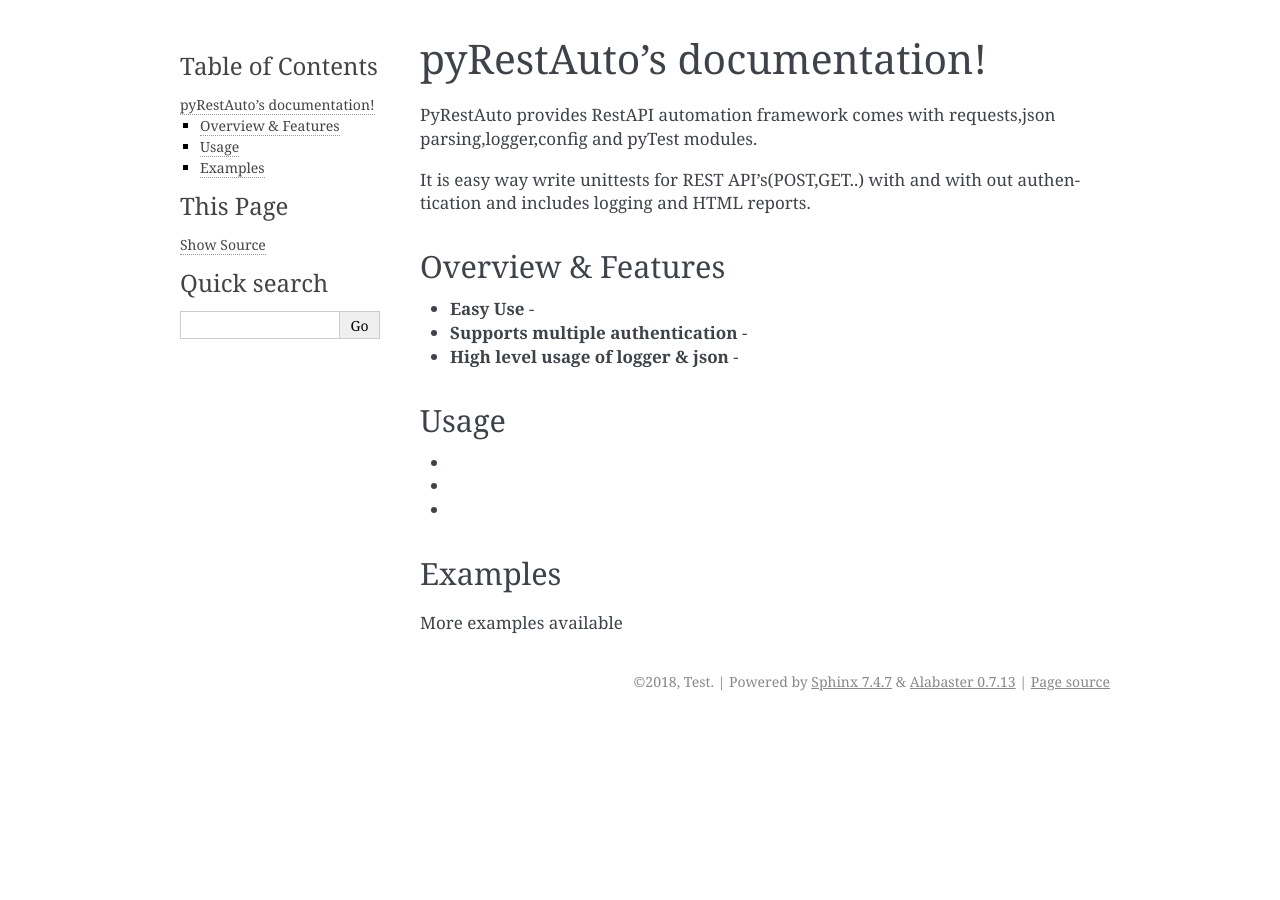
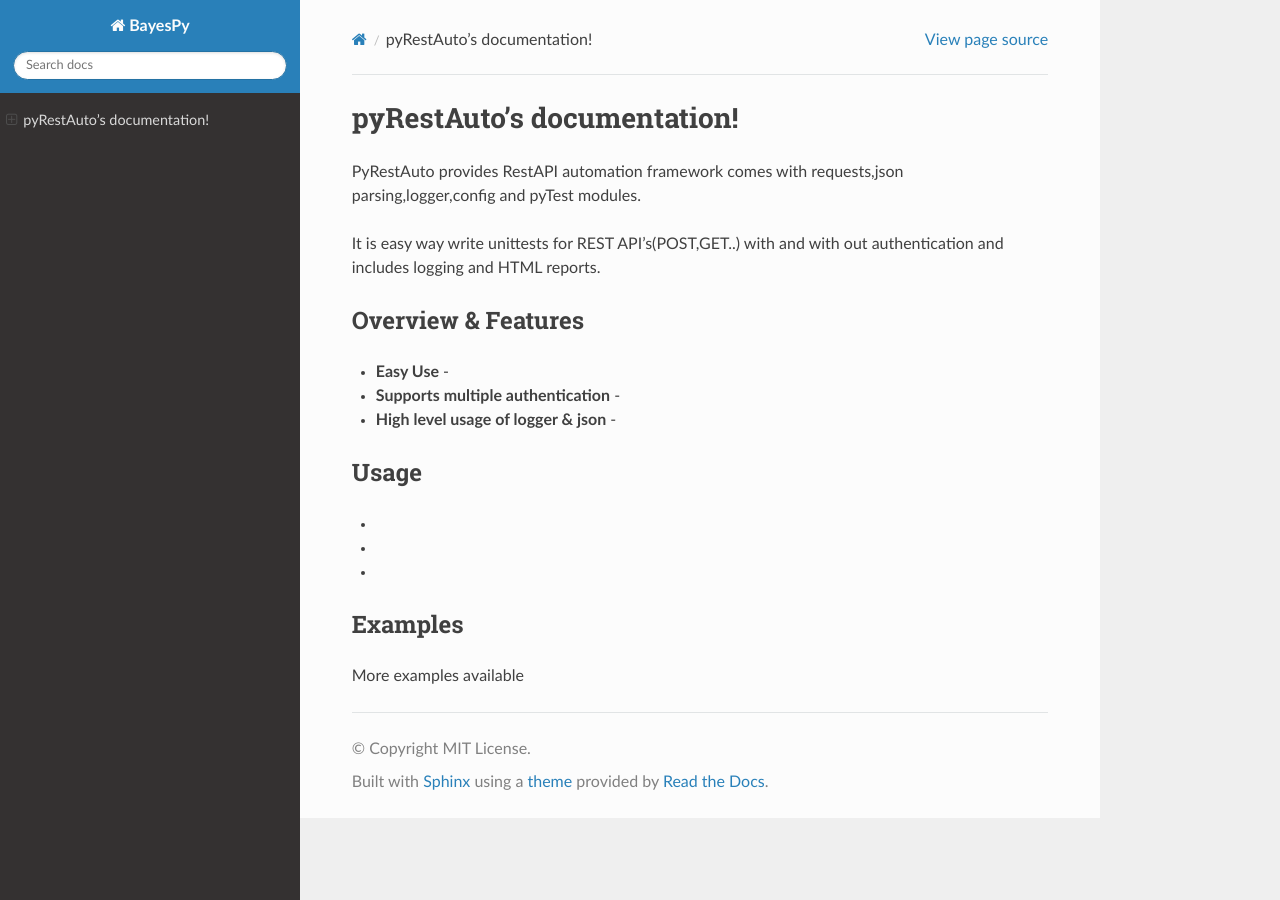
Before and after one commit to jeevan449/Documention, a Sphinx documentation site: the page built from source/index.rst, in a window 1280 px wide. Built offline with Sphinx 7.4.7 and the Read the Docs theme 2.0.0, drawn with Linux system fonts in a browser that asks for light colours; formulas are drawn with MathJax 3; the version number could not be read and is left out; part of the change alters nothing that is shown.

```diff
--- a/source/conf.py
+++ b/source/conf.py
@@ -1,11 +1,9 @@
-#!/usr/bin/env python3
 # -*- coding: utf-8 -*-
 #
-# pyRestAuto documentation build configuration file, created by
-# sphinx-quickstart on Sun Apr  8 22:23:16 2018.
+# BayesPy documentation build configuration file, created by
+# sphinx-quickstart on Mon Aug 27 12:22:11 2012.
 #
-# This file is execfile()d with the current directory set to its
-# containing dir.
+# This file is execfile()d with the current directory set to its containing dir.
 #
 # Note that not all possible configuration values are present in this
 # autogenerated file.
@@ -13,30 +11,76 @@
 # All configuration values have a default; values that are commented out
 # serve to show the default.
 
-import sys
-import os
+import sys, os
 
-# If extensions (or modules to document with autodoc) are in another directory,
-# add these directories to sys.path here. If the directory is relative to the
-# documentation root, use os.path.abspath to make it absolute, like shown here.
-#sys.path.insert(0, os.path.abspath('.'))
+ON_RTD = os.environ.get('READTHEDOCS') == 'True'
 
-# -- General configuration ------------------------------------------------
+# Use some dummy modules on Read the Docs because they are not available
+# (requires some C libraries)
+# http://read-the-docs.readthedocs.org/en/latest/faq.html#i-get-import-errors-on-libraries-that-depend-on-c-modules
+if ON_RTD:
+    from unittest.mock import MagicMock
+    MOCK_MODULES = ['h5py']
+    sys.modules.update((mod_name, MagicMock()) for mod_name in MOCK_MODULES)
+
+# -- General configuration -----------------------------------------------------
+
+# import paramerters as bp
+
+# Use the 'Read the Docs' theme
+html_theme = 'sphinx_rtd_theme'
 
 # If your documentation needs a minimal Sphinx version, state it here.
 #needs_sphinx = '1.0'
 
-# Add any Sphinx extension module names here, as strings. They can be
-# extensions coming with Sphinx (named 'sphinx.ext.*') or your custom
-# ones.
-extensions = []
+# Add any Sphinx extension module names here, as strings. They can be extensions
+# coming with Sphinx (named 'sphinx.ext.*') or your custom ones.
+extensions = [
+    'sphinx.ext.autodoc',
+    'sphinx.ext.imgmath',
+    'sphinx.ext.todo',
+    'sphinx.ext.viewcode',
+    'sphinx.ext.doctest',
+    'matplotlib.sphinxext.plot_directive',
+    'sphinx.ext.autosummary',
+    'sphinxcontrib.tikz',
+    'sphinxcontrib.bayesnet',
+    'sphinxcontrib.bibtex',
+    'nbsphinx',
+    ]
+
+# Image format for math
+imgmath_image_format = 'svg'
+
+# Choose the image processing ‹suite›, either 'Netpbm', 'pdf2svg', 'GhostScript', 'ImageMagick' ('Netpbm' by default):
+# If you want your documentation to be built on http://readthedocs.org, you have to choose GhostScript.
+# All suites produce png images, excepted 'pdf2svg' which produces svg.
+if ON_RTD:
+    tikz_proc_suite = 'GhostScript'
+else:
+    tikz_proc_suite = 'pdf2svg'
+
+
+if ON_RTD:
+    # For some reason, RTD needs these to be set explicitly although they
+    # should have default values
+    math_number_all = False
+
+numpydoc_show_class_members = False
+
+# Include TODOs in the documentation?
+todo_include_todos = True
+
+# Generate autosummary stub pages automatically
+# Or manually: sphinx-autogen -o source/generated source/*.rst
+#autosummary_generate = False
+import glob
+autosummary_generate = glob.glob("*.rst") + glob.glob("*/*.rst") + glob.glob("*/*/*.rst") + glob.glob("*/*/*/*.rst")
 
 # Add any paths that contain templates here, relative to this directory.
 templates_path = ['_templates']
 
-# The suffix(es) of source filenames.
-# You can specify multiple suffix as a list of string:
-# source_suffix = ['.rst', '.md']
+# The suffix of source filenames.
 source_suffix = '.rst'
 
 # The encoding of source files.
@@ -46,25 +90,21 @@ source_suffix = '.rst'
 master_doc = 'index'
 
 # General information about the project.
-project = 'pyRestAuto'
-copyright = '2018, Test'
-author = 'Test'
+project = "BayesPy"
+copyright = "MIT License"
 
 # The version info for the project you're documenting, acts as replacement for
 # |version| and |release|, also used in various other places throughout the
 # built documents.
 #
 # The short X.Y version.
-version = '1.0'
+version = 1.0
 # The full version, including alpha/beta/rc tags.
-release = '1.0'
+release = 1.0
 
 # The language for content autogenerated by Sphinx. Refer to documentation
 # for a list of supported languages.
-#
-# This is also used if you do content translation via gettext catalogs.
-# Usually you set "language" from the command line for these cases.
-language = None
+#language = None
 
 # There are two options for replacing |today|: either, you set today to some
 # non-false value, then it is used:
@@ -74,11 +114,11 @@ language = None
 
 # List of patterns, relative to source directory, that match files and
 # directories to ignore when looking for source files.
-# This patterns also effect to html_static_path and html_extra_path
-exclude_patterns = []
+exclude_patterns = [
+    '**.ipynb_checkpoints'
+]
 
-# The reST default role (used for this markup: `text`) to use for all
-# documents.
+# The reST default role (used for this markup: `text`) to use for all documents.
 #default_role = None
 
 # If true, '()' will be appended to :func: etc. cross-reference text.
@@ -98,30 +138,33 @@ pygments_style = 'sphinx'
 # A list of ignored prefixes for module index sorting.
 #modindex_common_prefix = []
 
-# If true, keep warnings as "system message" paragraphs in the built documents.
-#keep_warnings = False
 
-# If true, `todo` and `todoList` produce output, else they produce nothing.
-todo_include_todos = False
+# -- Options for HTML output ---------------------------------------------------
 
-
-# -- Options for HTML output ----------------------------------------------
+# Sphinx-TikZ extension
+tikz_latex_preamble = r"""
+\usepackage{amsmath}
+"""
 
 # The theme to use for HTML and HTML Help pages.  See the documentation for
 # a list of builtin themes.
-html_theme = 'alabaster'
+#html_theme = 'sphinxdoc'
+#html_theme = 'nature'
+#html_theme = 'default'
 
 # Theme options are theme-specific and customize the look and feel of a theme
 # further.  For a list of options available for each theme, see the
 # documentation.
-#html_theme_options = {}
+# html_theme_options = {
+#     "sidebarwidth": 300
+#     }
 
 # Add any paths that contain custom themes here, relative to this directory.
 #html_theme_path = []
 
-# The name for this set of Sphinx documents.
-# "<project> v<release> documentation" by default.
-#html_title = 'pyRestAuto v1.0'
+# The name for this set of Sphinx documents.  If None, it defaults to
+# "<project> v<release> documentation".
+html_title = "BayesPy v%s Documentation" % (version)
 
 # A shorter title for the navigation bar.  Default is the same as html_title.
 #html_short_title = None
@@ -130,8 +173,8 @@ html_theme = 'alabaster'
 # of the sidebar.
 #html_logo = None
 
-# The name of an image file (relative to this directory) to use as a favicon of
-# the docs.  This file should be a Windows icon file (.ico) being 16x16 or 32x32
+# The name of an image file (within the static path) to use as favicon of the
+# docs.  This file should be a Windows icon file (.ico) being 16x16 or 32x32
 # pixels large.
 #html_favicon = None
 
@@ -140,15 +183,9 @@ html_theme = 'alabaster'
 # so a file named "default.css" will overwrite the builtin "default.css".
 html_static_path = ['_static']
 
-# Add any extra paths that contain custom files (such as robots.txt or
-# .htaccess) here, relative to this directory. These files are copied
-# directly to the root of the documentation.
-#html_extra_path = []
-
-# If not None, a 'Last updated on:' timestamp is inserted at every page
-# bottom, using the given strftime format.
-# The empty string is equivalent to '%b %d, %Y'.
-#html_last_updated_fmt = None
+# If not '', a 'Last updated on:' timestamp is inserted at every page bottom,
+# using the given strftime format.
+#html_last_updated_fmt = '%b %d, %Y'
 
 # If true, SmartyPants will be used to convert quotes and dashes to
 # typographically correct entities.
@@ -187,25 +224,11 @@ html_static_path = ['_static']
 # This is the file name suffix for HTML files (e.g. ".xhtml").
 #html_file_suffix = None
 
-# Language to be used for generating the HTML full-text search index.
-# Sphinx supports the following languages:
-#   'da', 'de', 'en', 'es', 'fi', 'fr', 'h', 'it', 'ja'
-#   'nl', 'no', 'pt', 'ro', 'r', 'sv', 'tr', 'zh'
-#html_search_language = 'en'
+# Output file base name for HTML help builder.
+htmlhelp_basename = 'BayesPydoc'
 
-# A dictionary with options for the search language support, empty by default.
-# 'ja' uses this config value.
-# 'zh' user can custom change `jieba` dictionary path.
-#html_search_options = {'type': 'default'}
 
-# The name of a javascript file (relative to the configuration directory) that
-# implements a search results scorer. If empty, the default will be used.
-#html_search_scorer = 'scorer.js'
-
-# Output file base name for HTML help builder.
-htmlhelp_basename = 'pyRestAutodoc'
-
-# -- Options for LaTeX output ---------------------------------------------
+# -- Options for LaTeX output --------------------------------------------------
 
 latex_elements = {
 # The paper size ('letterpaper' or 'a4paper').
@@ -215,18 +238,28 @@ latex_elements = {
 #'pointsize': '10pt',
 
 # Additional stuff for the LaTeX preamble.
-#'preamble': '',
+'preamble': r'''
+\usepackage{tikz}
+\usepackage{amssymb}
+\usepackage{amsmath}
+\usepackage{svg}
+\usetikzlibrary{shapes}
+\usetikzlibrary{fit}
+\usetikzlibrary{chains}
+\usetikzlibrary{arrows}
+''',
 
-# Latex figure (float) alignment
-#'figure_align': 'htbp',
+# Do not use [T1]{fontenc} because it does not work on libre systems
+'fontenc': ''
 }
 
+#latex_additional_files = ['images/bayesnet.sty',]
+
 # Grouping the document tree into LaTeX files. List of tuples
-# (source start file, target name, title,
-#  author, documentclass [howto, manual, or own class]).
+# (source start file, target name, title, author, documentclass [howto/manual]).
 latex_documents = [
-    (master_doc, 'pyRestAuto.tex', 'pyRestAuto Documentation',
-     'Test', 'manual'),
+  ('index', 'BayesPy.tex', u'BayesPy Documentation',
+   u'Jaakko Luttinen', 'manual'),
 ]
 
 # The name of an image file (relative to this directory) to place at the top of
@@ -250,28 +283,28 @@ latex_documents = [
 #latex_domain_indices = True
 
 
-# -- Options for manual page output ---------------------------------------
+# -- Options for manual page output --------------------------------------------
 
 # One entry per manual page. List of tuples
 # (source start file, name, description, authors, manual section).
 man_pages = [
-    (master_doc, 'pyrestauto', 'pyRestAuto Documentation',
-     [author], 1)
+    ('index', 'bayespy', u'BayesPy Documentation',
+     [u'Jaakko Luttinen'], 1)
 ]
 
 # If true, show URL addresses after external links.
 #man_show_urls = False
 
 
-# -- Options for Texinfo output -------------------------------------------
+# -- Options for Texinfo output ------------------------------------------------
 
 # Grouping the document tree into Texinfo files. List of tuples
 # (source start file, target name, title, author,
 #  dir menu entry, description, category)
 texinfo_documents = [
-    (master_doc, 'pyRestAuto', 'pyRestAuto Documentation',
-     author, 'pyRestAuto', 'One line description of project.',
-     'Miscellaneous'),
+  ('index', 'BayesPy', u'BayesPy Documentation',
+   u'Jaakko Luttinen', 'BayesPy', 'One line description of project.',
+   'Miscellaneous'),
 ]
 
 # Documents to append as an appendix to all manuals.
@@ -283,5 +316,49 @@ texinfo_documents = [
 # How to display URL addresses: 'footnote', 'no', or 'inline'.
 #texinfo_show_urls = 'footnote'
 
-# If true, do not generate a @detailmenu in the "Top" node's menu.
-#texinfo_no_detailmenu = False
+
+# -- Options for Epub output ---------------------------------------------------
+
+# Bibliographic Dublin Core info.
+epub_title = u'Testing'
+epub_author = "Test"
+epub_publisher = "Test"
+epub_copyright = "Test"
+
+# The language of the text. It defaults to the language option
+# or en if the language is not set.
+#epub_language = ''
+
+# The scheme of the identifier. Typical schemes are ISBN or URL.
+#epub_scheme = ''
+
+# The unique identifier of the text. This can be a ISBN number
+# or the project homepage.
+#epub_identifier = ''
+
+# A unique identification for the text.
+#epub_uid = ''
+
+# A tuple containing the cover image and cover page html template filenames.
+#epub_cover = ()
+
+# HTML files that should be inserted before the pages created by sphinx.
+# The format is a list of tuples containing the path and title.
+#epub_pre_files = []
+
+# HTML files shat should be inserted after the pages created by sphinx.
+# The format is a list of tuples containing the path and title.
+#epub_post_files = []
+
+# A list of files that should not be packed into the epub file.
+#epub_exclude_files = []
+
+# The depth of the table of contents in toc.ncx.
+#epub_tocdepth = 3
+
+# Allow duplicate toc entries.
+#epub_tocdup = True
+
+# Read the docs fails to import _tkinter so use Agg backend
+import matplotlib
+matplotlib.use('agg')
```
